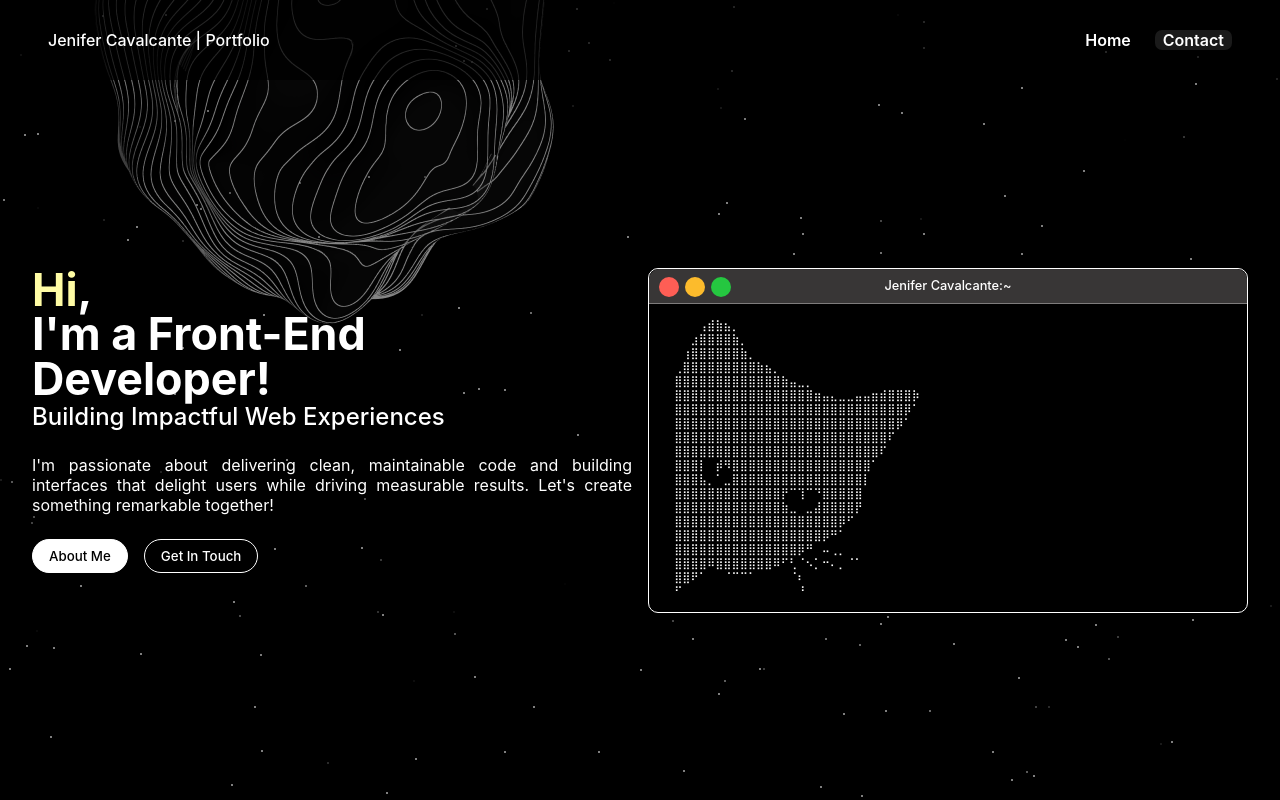
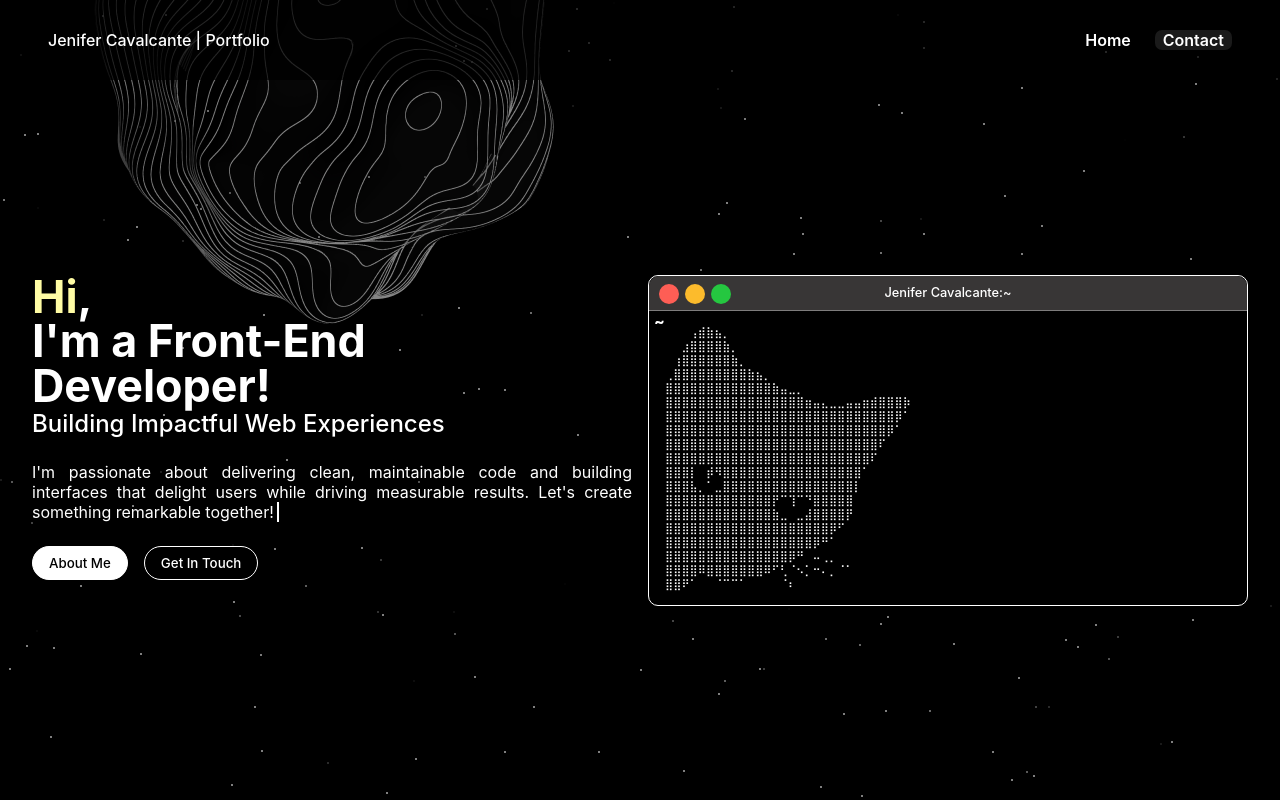
Before and after one commit to jenifercavalcante/personal-portfolio, a Next.js app: page / in a window 1280 px wide. Shown: the top 800 px of the page. Built offline with nearby package versions, Linux system fonts and the light colour scheme.

Commit message:
feat: create contant editable for portfolio

```diff
--- a/src/components/Home/PersonalDescription.tsx
+++ b/src/components/Home/PersonalDescription.tsx
@@ -17,6 +17,7 @@ export default function PersonalDescription() {
         I&apos;m passionate about delivering clean, maintainable code and building interfaces that
         delight users while driving measurable results. Let&apos;s create something remarkable
         together!
+        <span className="cursor"></span>
       </span>
 
       <div className="actions">
--- a/src/components/Terminal/Terminal.tsx
+++ b/src/components/Terminal/Terminal.tsx
@@ -26,9 +26,15 @@ export default function Terminal() {
         <span className="title">Jenifer Cavalcante:~</span>
       </div>
 
-      <div className="content">
-        <span>{getContent()}</span>
-      </div>
+      <span className="terminal-sing">~</span>
+
+      <div
+        className="content"
+        contentEditable
+        dangerouslySetInnerHTML={{
+          __html: getContent(),
+        }}
+      ></div>
     </div>
   );
 }
--- a/src/constansts/terminal.ts
+++ b/src/constansts/terminal.ts
@@ -19,6 +19,5 @@ export enum TerminalDefaultText {
 ⣿⣿⣿⣿⣿⣿⣿⣿⣿⣿⣿⣿⣿⣿⣿⡿⠛⠀⠤⢀⡀⠀⠀⠀⠀⠀⠀⠀⠀⠀
 ⣿⣿⣿⣿⠿⣿⣿⣿⣿⣿⣿⣿⠿⠋⢃⠈⠢⡁⠒⠄⡀⠈⠁⠀⠀⠀⠀⠀⠀⠀
 ⣿⣿⠟⠁⠀⠀⠈⠉⠉⠁⠀⠀⠀⠀⠈⠆⠀⠀⠀⠀⠀⠀⠀⠀⠀⠀⠀⠀⠀⠀
-        ⠋⠀⠀⠀⠀⠀⠀⠀⠀⠀⠀⠀⠀⠀⠀⠘⠀⠀⠀⠀⠀⠀⠀⠀⠀⠀⠀⠀⠀⠀
   `,
 }
--- a/src/styles/global.scss
+++ b/src/styles/global.scss
@@ -107,10 +107,11 @@ body {
     padding: 20px;
     flex-shrink: 0;
     z-index: 1;
-    background-color: rgb(0, 0, 0, 70%);
+    background-color: rgb(0, 0, 0);
     box-sizing: border-box;
     width: 100%;
     overflow: hidden;
+    box-shadow: 0 -4px 8px rgb(109 109 109 / 1%);
   }
 }
 
--- a/src/styles/home/personal_description.scss
+++ b/src/styles/home/personal_description.scss
@@ -28,6 +28,12 @@
   .description {
     text-align: justify;
     max-width: 600px;
+
+    .cursor {
+      margin-left: 3px;
+      border-left: 2px solid #ffffff;
+      animation: blink 0.8s infinite;
+    }
   }
 
   .actions {
@@ -36,3 +42,9 @@
     column-gap: 1rem;
   }
 }
+
+@keyframes blink {
+  50% {
+    border-color: transparent;
+  }
+}
--- a/src/styles/terminal.scss
+++ b/src/styles/terminal.scss
@@ -6,6 +6,7 @@
   max-width: 680px;
   min-width: 300px;
   flex: 1;
+  position: relative;
 
   .nav-info {
     min-height: 35px;
@@ -51,9 +52,20 @@
     }
   }
 
+  .terminal-sing {
+    position: absolute;
+    left: 5px;
+    font-weight: bold;
+  }
+
   .content {
     font-size: max(min(1rem, 1.2vw, calc(1.2 * 700px / 100)), 0.7rem);
     text-align: left;
     white-space: pre;
+    padding: 0 1rem;
+
+    &:focus {
+      outline: none;
+    }
   }
 }
```
Lines whose indentation alone changed are shown as unchanged.
